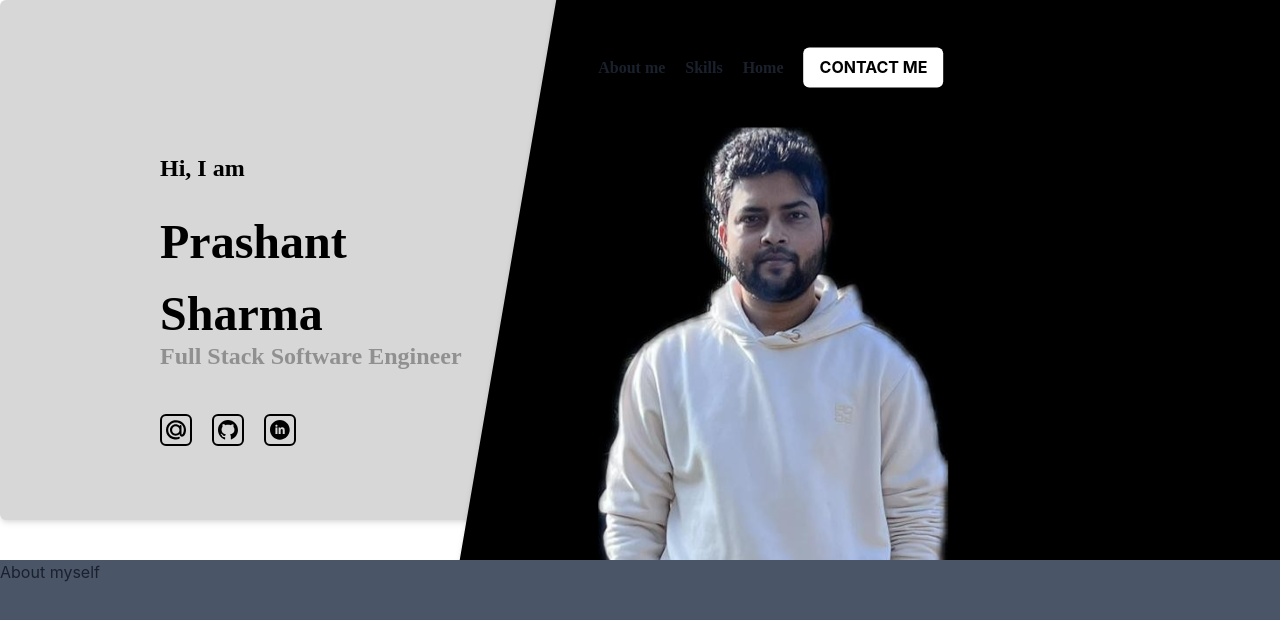
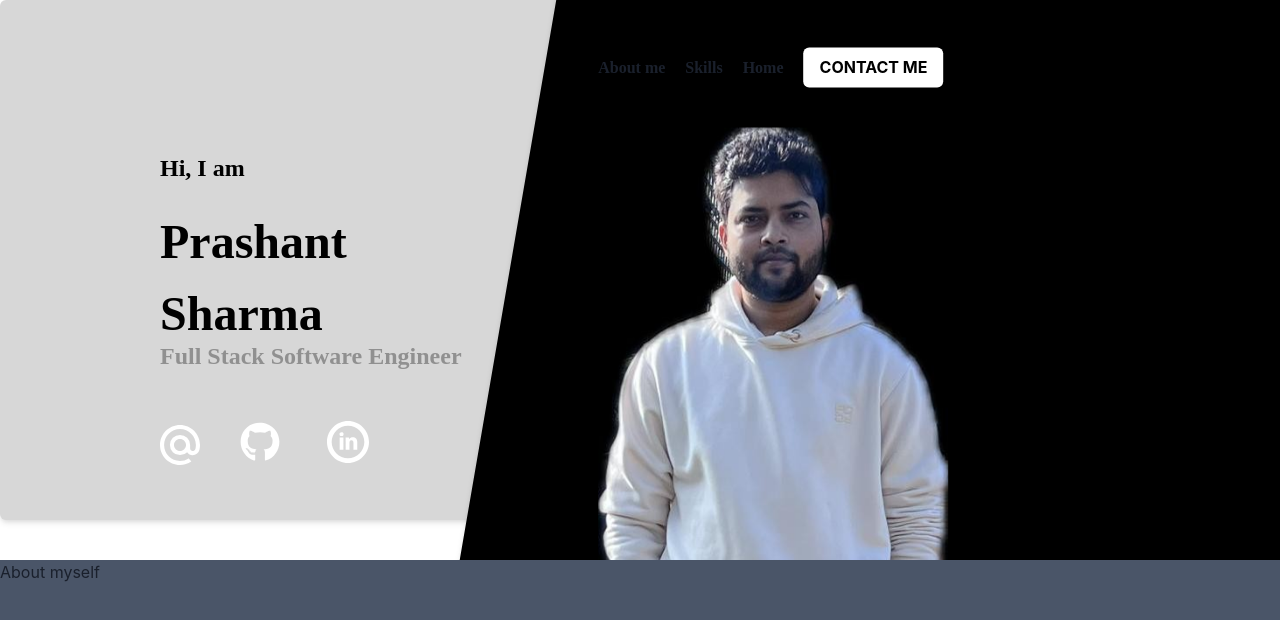
Before and after one commit to prashantsharma12911/Portfolio, a React (Vite) app: page / in a window 1280 px wide. Shown: the top 620 px of the page. Built offline with nearby package versions, Linux system fonts and the light colour scheme.

Commit message:
fixed sm device profile card and added actions for icons

```diff
--- a/package.json
+++ b/package.json
@@ -14,7 +14,8 @@
     "@emotion/styled": "^11.14.0",
     "framer-motion": "^12.4.7",
     "react": "^18.2.0",
-    "react-dom": "^18.2.0"
+    "react-dom": "^18.2.0",
+    "react-icons": "^4.7.1"
   },
   "devDependencies": {
     "@types/react": "^18.0.27",
--- a/src/components/PortfolioHeading.tsx
+++ b/src/components/PortfolioHeading.tsx
@@ -1,18 +1,41 @@
-import { Text, Image, HStack, Box } from "@chakra-ui/react"
-import github from '../assets/github.svg'
-import linkedin from '../assets/linkedin.svg'
-import mail from '../assets/mail.svg'
+import { Text, Image, HStack, Box, Icon, Tooltip, useClipboard, Alert, AlertDescription, AlertTitle, useToast, Link } from "@chakra-ui/react"
+import { SiMaildotru as mail } from "react-icons/si"
+import { FaGithub as github } from "react-icons/fa";
+import { TiSocialLinkedinCircular as linkedin } from "react-icons/ti";
 
 const PortfolioHeading = () => {
+    const gmail = "prashant.kumar.12911@gmail.com";
+    const toast = useToast()
+    const { onCopy } = useClipboard(gmail);
+
+
+    const mailClickAction = () => {
+        onCopy();
+        toast({
+            title: 'Mail copied.',
+            status: 'success',
+            duration: 1000,
+            isClosable: true,
+        });
+    };
     return (
         <>
             <Text fontFamily='Raleway' color='black' fontWeight='bold' fontSize='2xl' marginY='8'>Hi, I am</Text>
             <Text fontFamily='Raleway' color='black' fontWeight='extrabold' fontSize='5xl' marginY={-3}>Prashant Sharma</Text>
             <Text fontFamily='Raleway' color='#909090' fontWeight='semibold' fontSize='2xl' >Full Stack Software Engineer</Text>
-            <HStack marginY={10} spacing={5}>
-                <Image src={mail} boxSize={8} boxShadow={4} borderRadius="md" border="2px solid black" padding={1} />
-                <Image src={github} boxSize={8} boxShadow={4} borderRadius="md" border="2px solid black" padding={1} />
-                <Image src={linkedin} boxSize={8} boxShadow={4} borderRadius="md" border="2px solid black" padding={1} />
+            <HStack marginY={10} spacing={10}>
+                <Icon as={mail} boxSize={10} boxShadow={4} cursor='pointer' onClick={() => { mailClickAction() }} />
+                <Link href='https://github.com/prashantsharma12911' isExternal>
+
+                    <Icon as={github} boxSize={10} boxShadow={4} cursor='pointer' />
+
+                </Link>
+
+                <Link href='https://www.linkedin.com/in/prashant-kumar-5497a116a/' isExternal>
+                    <Icon as={linkedin} boxSize={14} boxShadow={4} cursor='pointer' />
+
+                </Link>
+
             </HStack>
         </>
     )
--- a/src/components/ProfileHeaderSm.tsx
+++ b/src/components/ProfileHeaderSm.tsx
@@ -1,22 +1,48 @@
-import { Box, Image, Text, HStack, Grid, SimpleGrid, GridItem, Flex } from '@chakra-ui/react'
+import { Box, Image, Text, HStack, Grid, SimpleGrid, GridItem, Flex, Icon, Link, useToast, useClipboard } from '@chakra-ui/react'
 import React from 'react'
 import sharma from '../assets/sharma.jpeg'
 import github from '../assets/github.svg'
 import linkedin from '../assets/linkedin.svg'
-import mail from '../assets/mail.svg'
+import { SiMaildotru } from "react-icons/si"
+import { FaGithub } from "react-icons/fa";
+import { TiSocialLinkedinCircular } from "react-icons/ti";
+
+
 const ProfileHeaderSm = () => {
+
+    const gmail = "prashant.kumar.12911@gmail.com";
+    const toast = useToast()
+    const { onCopy } = useClipboard(gmail);
+
+
+    const mailClickAction = () => {
+        onCopy();
+        toast({
+            title: 'Mail copied.',
+            status: 'success',
+            duration: 1000,
+            isClosable: true,
+        });
+    };
+
+
     return (
         <Box display='flex' >
             <Box w='70vw' h='30vh' display='flex' flexDirection='column' justifyContent='center'>
-                 <Text fontFamily='Raleway' color='white' fontWeight='bold'  >Hi, I am</Text>
-             <Text as='span' marginX={2} fontFamily='Raleway' color='white' fontWeight='extrabold' fontSize='3xl' >Prashant Sharma</Text>
-            <Text fontFamily='Raleway' color='white' fontWeight='semibold'  >Full Stack Software Engineer</Text>
+                <Text fontFamily='Raleway' color='white' fontWeight='bold'  >Hi, I am</Text>
+                <Text as='span' marginX={2} fontFamily='Raleway' color='white' fontWeight='extrabold' fontSize='3xl' >Prashant Sharma</Text>
+                <Text fontFamily='Raleway' color='white' fontWeight='semibold'  >Full Stack Software Engineer</Text>
 
             </Box>
-            <Box w='30vw' h='30vh'  display="flex" flexDirection="column" gap={5}  >
-                     <Image src={mail} bg='white'  borderRadius="full" overflow="hidden" boxSize={10} boxShadow={4}  border="1px solid black"  />
-                 <Image src={github} boxSize={10} boxShadow={4} borderRadius="full" overflow="hidden" border="1px solid black"  />
-                <Image src={linkedin} boxSize={10} boxShadow={4} borderRadius="full" overflow="hidden" border="1px solid black"  />
+            <Box w='30vw' h='30vh' display="flex" flexDirection="column" gap={5}  >
+                <Icon as={SiMaildotru} boxSize={10} cursor='pointer' onClick={() => mailClickAction()} />
+                <Link href='https://github.com/prashantsharma12911' isExternal>
+                    <Icon as={FaGithub} boxSize={10} />
+                </Link>
+                <Link href='https://www.linkedin.com/in/prashant-kumar-5497a116a/' isExternal>
+                    <Icon as={TiSocialLinkedinCircular} boxSize={10} />
+
+                </Link>
 
             </Box>
         </Box>
```
Also changed, not shown: 1 other file (tests, documents, lock files or other folders).
